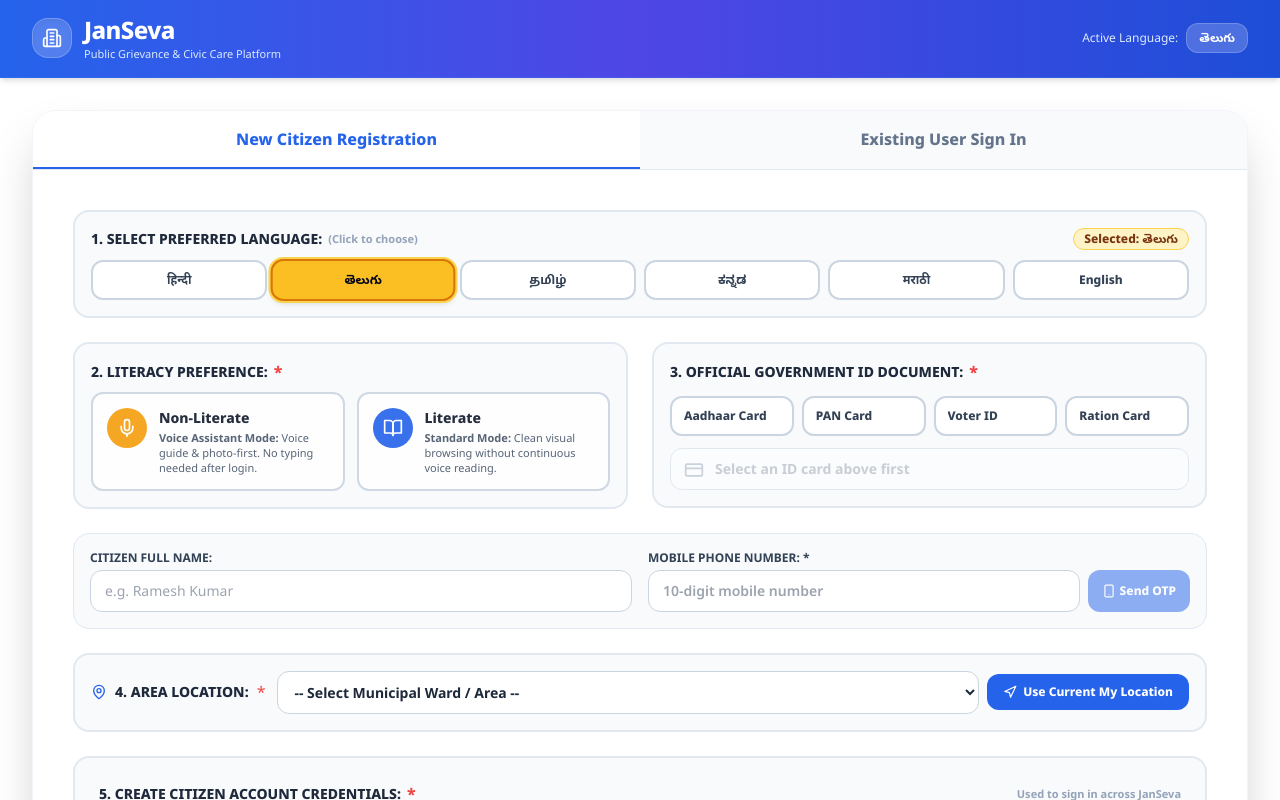
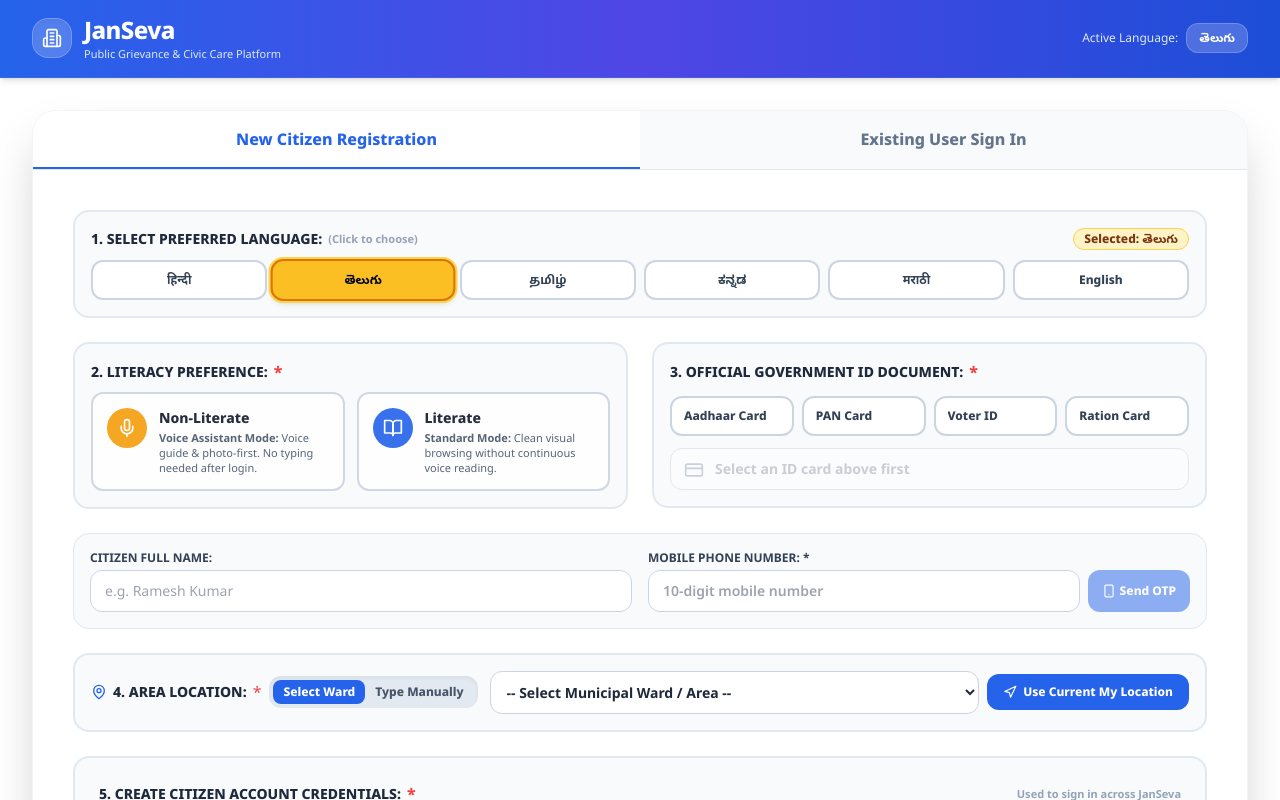
Before and after one commit to vadlabharathchary03-byte/IQX24-SMARTCIVIC, a React (Vite) app in the folder frontend/: page / in a window 1280 px wide. Shown: the top 800 px of the page. Built offline with nearby package versions, Linux system fonts and the light colour scheme.

Commit message:
Add manual typing option and toggle in Area Location

```diff
--- a/frontend/src/components/AuthPortal.jsx
+++ b/frontend/src/components/AuthPortal.jsx
@@ -23,8 +23,10 @@ export default function AuthPortal({ onLoginSuccess, currentLang, setLanguage })
   const [userType, setUserType] = useState(null); // 'illiterate' or 'literate'
   const [idType, setIdType] = useState(null);     // 'aadhaar', 'pan', 'voter_id', 'ration_card'
 
-  // Location State - Single line selection (No map container)
+  // Location State - Supports both dropdown selection and manual typing
   const [selectedArea, setSelectedArea] = useState(null);
+  const [locationInputMode, setLocationInputMode] = useState('select'); // 'select' | 'manual'
+  const [manualAreaText, setManualAreaText] = useState('');
   const [locLoading, setLocLoading] = useState(false);
 
   // Registration Form Fields
@@ -83,6 +85,7 @@ export default function AuthPortal({ onLoginSuccess, currentLang, setLanguage })
             lon
           };
           setSelectedArea(newArea);
+          setManualAreaText(newArea.name);
           setTouchedErrors(prev => ({ ...prev, selectedArea: null }));
           setLocLoading(false);
           playAudioFeedback('success');
@@ -91,6 +94,7 @@ export default function AuthPortal({ onLoginSuccess, currentLang, setLanguage })
           console.warn("GPS error:", err);
           const fallback = DEFAULT_AREAS[0];
           setSelectedArea(fallback);
+          setManualAreaText(fallback.name);
           setTouchedErrors(prev => ({ ...prev, selectedArea: null }));
           setLocLoading(false);
         },
@@ -98,8 +102,25 @@ export default function AuthPortal({ onLoginSuccess, currentLang, setLanguage })
       );
     } else {
       setSelectedArea(DEFAULT_AREAS[0]);
+      setManualAreaText(DEFAULT_AREAS[0].name);
       setTouchedErrors(prev => ({ ...prev, selectedArea: null }));
       setLocLoading(false);
+    }
+  };
+
+  // Handle manual typing of location
+  const handleManualAreaChange = (val) => {
+    setManualAreaText(val);
+    if (val.trim()) {
+      setSelectedArea({
+        name: val.trim(),
+        ward: 'Manual Area',
+        lat: 17.3850,
+        lon: 78.4867
+      });
+      setTouchedErrors(prev => ({ ...prev, selectedArea: null }));
+    } else {
+      setSelectedArea(null);
     }
   };
 
@@ -1097,27 +1118,69 @@ export default function AuthPortal({ onLoginSuccess, currentLang, setLanguage })
                     ? 'border-red-500 bg-red-50/30 ring-4 ring-red-200'
                     : 'border-slate-200 bg-slate-50'
                     }`}>
-                    <div className="flex flex-col md:flex-row items-center justify-between gap-3">
-                      {/* Label */}
-                      <div className="flex items-center space-x-2 flex-shrink-0">
+                    <div className="flex flex-col lg:flex-row items-center justify-between gap-3">
+                      {/* Label & Mode Switcher */}
+                      <div className="flex items-center gap-2 flex-shrink-0 w-full lg:w-auto justify-between lg:justify-start">
+                        <div className="flex items-center space-x-1.5">
                           <MapPin className="w-4 h-4 text-blue-600" />
                           <span className="text-xs sm:text-sm font-black text-slate-800 uppercase">4. Area Location:</span>
                           <span className="text-red-500 text-base">*</span>
                         </div>
 
-                      {/* Single Line Controls: Dropdown + GPS Button + Clear */}
+                        {/* Pill Toggle: Select Ward vs Type Manually */}
+                        <div className="inline-flex items-center bg-slate-200/90 p-1 rounded-xl text-xs font-bold shadow-inner">
+                          <button
+                            type="button"
+                            onClick={() => {
+                              setLocationInputMode('select');
+                              playAudioFeedback('click');
+                            }}
+                            className={`px-2.5 py-1 rounded-lg transition-all text-xs font-black cursor-pointer ${
+                              locationInputMode === 'select'
+                                ? 'bg-blue-600 text-white shadow-xs'
+                                : 'text-slate-600 hover:text-slate-900'
+                            }`}
+                          >
+                            Select Ward
+                          </button>
+                          <button
+                            type="button"
+                            onClick={() => {
+                              setLocationInputMode('manual');
+                              playAudioFeedback('click');
+                            }}
+                            className={`px-2.5 py-1 rounded-lg transition-all text-xs font-black cursor-pointer ${
+                              locationInputMode === 'manual'
+                                ? 'bg-blue-600 text-white shadow-xs'
+                                : 'text-slate-600 hover:text-slate-900'
+                            }`}
+                          >
+                            Type Manually
+                          </button>
+                        </div>
+                      </div>
+
+                      {/* Single Line Controls: Dropdown OR Manual Text Input + GPS Button + Clear */}
                       <div className="flex-1 w-full flex flex-col sm:flex-row items-center gap-2">
+                        {locationInputMode === 'select' ? (
                           <select
                             value={selectedArea ? selectedArea.name : ''}
                             onChange={(e) => {
                               const val = e.target.value;
+                              if (val === '__manual__') {
+                                setLocationInputMode('manual');
+                                playAudioFeedback('click');
+                                return;
+                              }
                               if (!val) {
                                 setSelectedArea(null);
+                                setManualAreaText('');
                                 return;
                               }
                               const match = DEFAULT_AREAS.find(a => a.name === val);
                               if (match) {
                                 setSelectedArea(match);
+                                setManualAreaText(match.name);
                                 setTouchedErrors(prev => ({ ...prev, selectedArea: null }));
                                 playAudioFeedback('click');
                               }
@@ -1130,7 +1193,26 @@ export default function AuthPortal({ onLoginSuccess, currentLang, setLanguage })
                                 {area.name} ({area.ward})
                               </option>
                             ))}
+                            <option value="__manual__">+ Type Custom Area Manually...</option>
                           </select>
+                        ) : (
+                          <div className="relative w-full sm:flex-1">
+                            <input
+                              type="text"
+                              list="municipal-ward-suggestions"
+                              value={manualAreaText}
+                              onChange={(e) => handleManualAreaChange(e.target.value)}
+                              placeholder="Type your colony, street, or ward name manually..."
+                              className="w-full py-2.5 pl-3 pr-3 bg-white border border-slate-300 rounded-xl text-xs sm:text-sm font-bold text-slate-800 focus:ring-2 focus:ring-blue-500 shadow-xs placeholder:text-slate-400 placeholder:font-normal"
+                              autoFocus
+                            />
+                            <datalist id="municipal-ward-suggestions">
+                              {DEFAULT_AREAS.map((area) => (
+                                <option key={area.name} value={`${area.name} (${area.ward})`} />
+                              ))}
+                            </datalist>
+                          </div>
+                        )}
 
                         <button
                           type="button"
@@ -1142,11 +1224,12 @@ export default function AuthPortal({ onLoginSuccess, currentLang, setLanguage })
                           <span>{locLoading ? 'Detecting...' : 'Use Current My Location'}</span>
                         </button>
 
-                        {selectedArea && (
+                        {(selectedArea || manualAreaText) && (
                           <button
                             type="button"
                             onClick={() => {
                               setSelectedArea(null);
+                              setManualAreaText('');
                               playAudioFeedback('click');
                             }}
                             className="w-full sm:w-auto flex-shrink-0 px-3 py-2.5 rounded-xl text-xs font-black text-red-600 bg-red-50 hover:bg-red-100 border border-red-200 transition active:scale-95 cursor-pointer whitespace-nowrap"
```
Lines whose indentation alone changed are shown as unchanged.
